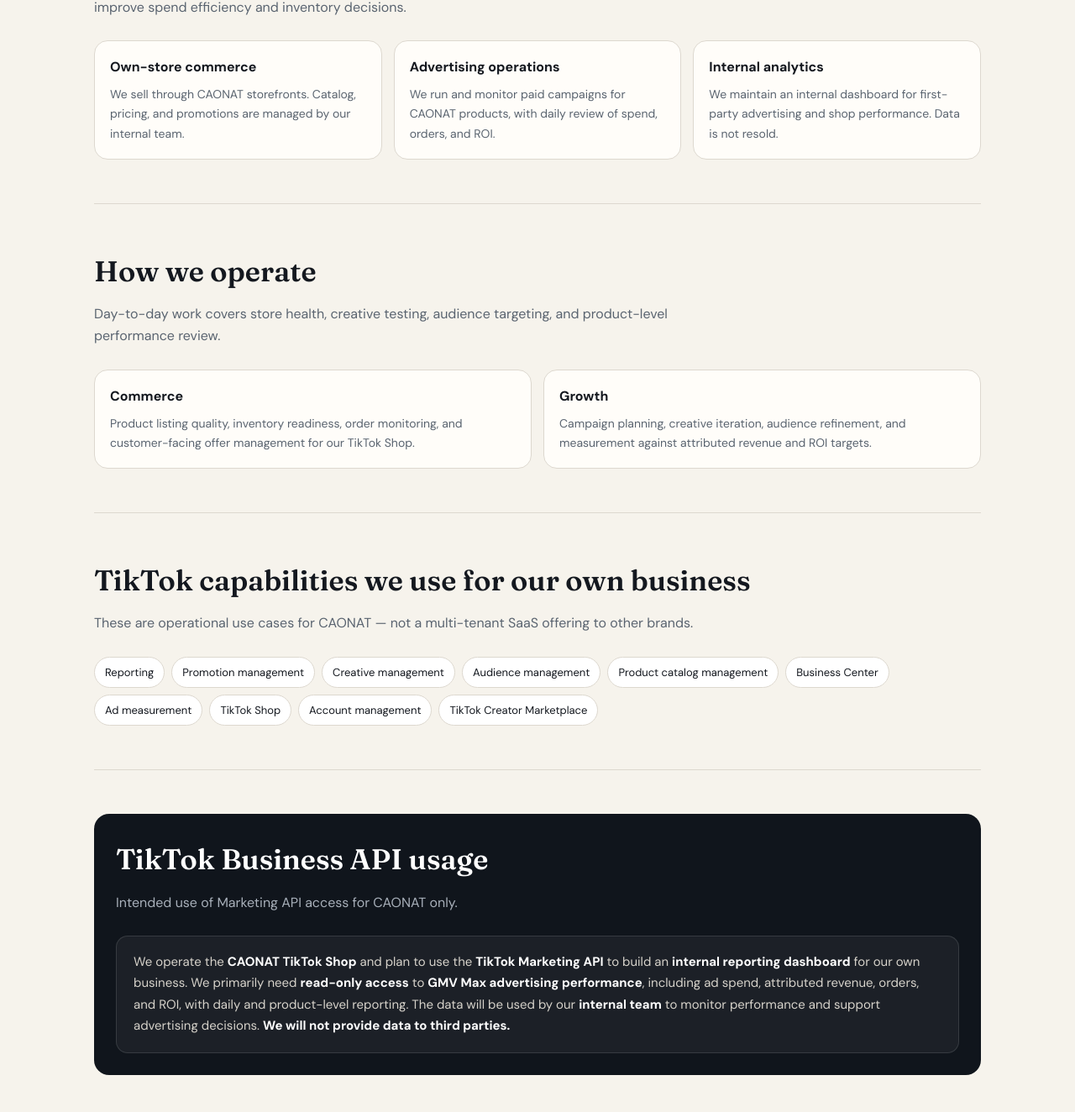
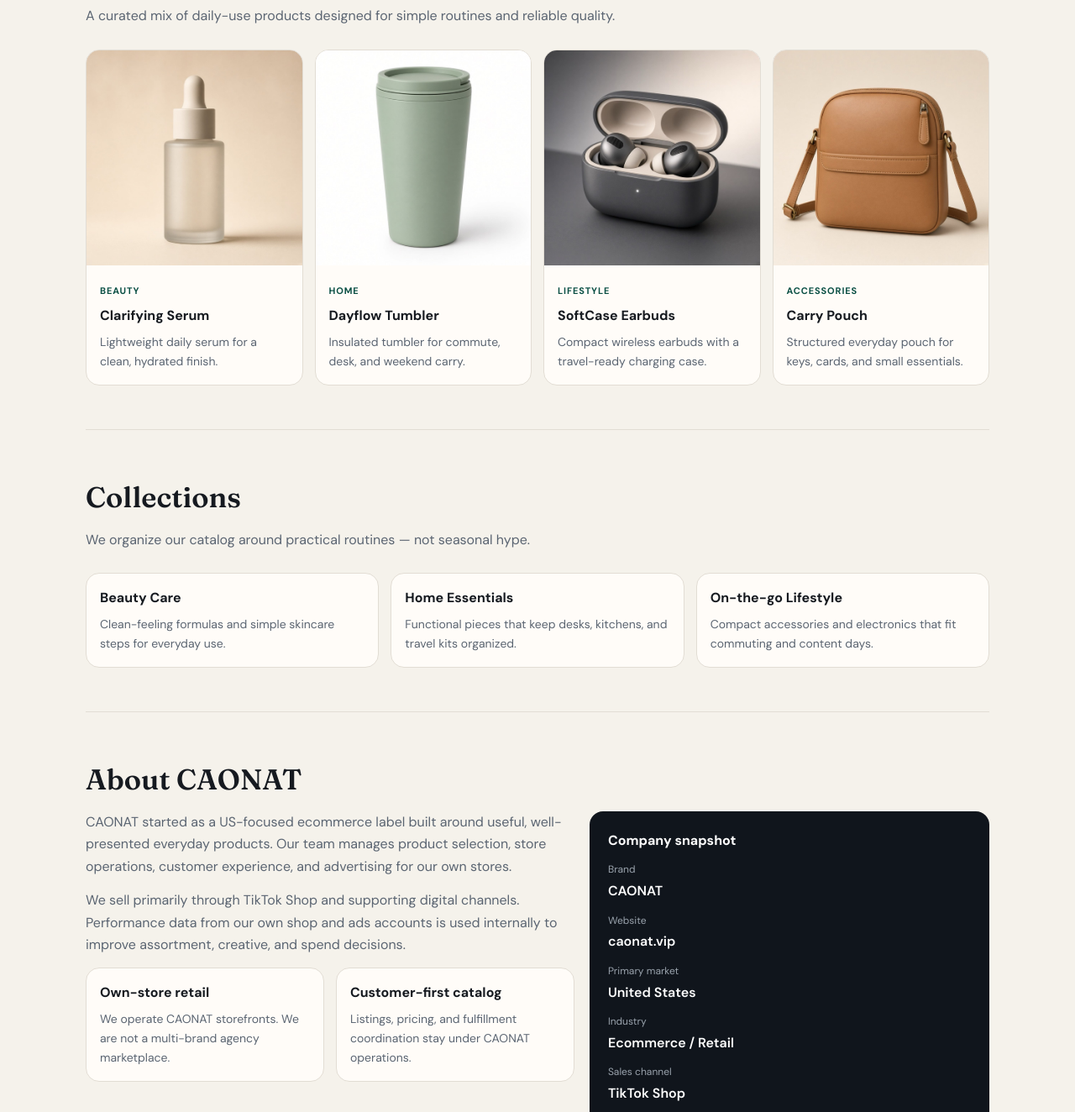
Before and after one commit to Harry-hanyu/caonat-landing, a plain HTML site: page index.html in a window 1280 px wide. Shown: the part 712-2036 px from the top of the page at 84% size. Drawn offline with Linux system fonts and the light colour scheme.

Commit message:
Refresh CAONAT brand site with product imagery and clearer ecommerce narrative.
Co-authored-by: Cursor <cursoragent@cursor.com>

```diff
--- a/index.html
+++ b/index.html
@@ -3,26 +3,28 @@
 <head>
   <meta charset="UTF-8" />
   <meta name="viewport" content="width=device-width, initial-scale=1" />
-  <title>CAONAT | US Ecommerce Brand</title>
-  <meta name="description" content="CAONAT is a United States ecommerce brand operating TikTok Shop. We sell consumer products online and use first-party data to improve advertising and catalog performance for our own stores." />
+  <title>CAONAT | Everyday Essentials for Modern Living</title>
+  <meta name="description" content="CAONAT is a United States ecommerce brand offering everyday essentials across beauty, home, and lifestyle. Shop our TikTok Shop and discover thoughtfully selected products." />
   <meta name="robots" content="index,follow" />
   <link rel="canonical" href="https://caonat.vip/" />
-  <meta property="og:title" content="CAONAT | US Ecommerce Brand" />
-  <meta property="og:description" content="United States ecommerce brand operating TikTok Shop and building internal performance tools for our own business." />
+  <meta property="og:title" content="CAONAT | Everyday Essentials for Modern Living" />
+  <meta property="og:description" content="US ecommerce brand for beauty, home, and lifestyle essentials. Available on TikTok Shop." />
   <meta property="og:url" content="https://caonat.vip/" />
   <meta property="og:type" content="website" />
+  <meta property="og:image" content="https://caonat.vip/images/hero-lifestyle.jpg" />
   <link rel="preconnect" href="https://fonts.googleapis.com" />
   <link rel="preconnect" href="https://fonts.gstatic.com" crossorigin />
   <link href="https://fonts.googleapis.com/css2?family=DM+Sans:opsz,wght@9..40,400;9..40,500;9..40,600;9..40,700&family=Fraunces:opsz,wght@9..144,500;9..144,600&display=swap" rel="stylesheet" />
   <style>
     :root {
-      --ink: #14181f;
-      --muted: #5a6470;
-      --line: #ddd8cf;
-      --bg: #f6f3ec;
-      --card: #fffdf9;
+      --ink: #161a20;
+      --muted: #5b6572;
+      --line: #e2ddd4;
+      --bg: #f5f2eb;
+      --card: #fffcf8;
       --accent: #0f6b5c;
-      --accent-2: #c45c26;
+      --accent-deep: #0a4f44;
+      --warm: #c45c26;
       --dark: #10151c;
     }
     * { box-sizing: border-box; }
@@ -30,108 +32,115 @@
     body {
       margin: 0;
       color: var(--ink);
-      background:
-        radial-gradient(1000px 520px at 0% -10%, #e7eee9 0%, transparent 55%),
-        radial-gradient(800px 420px at 100% 0%, #efe6dc 0%, transparent 50%),
-        var(--bg);
+      background: var(--bg);
       font-family: "DM Sans", system-ui, sans-serif;
       line-height: 1.65;
       font-size: 16px;
     }
     a { color: var(--accent); }
-    .wrap { width: min(1100px, 100%); margin: 0 auto; padding: 0 22px; }
+    img { max-width: 100%; display: block; }
+    .wrap { width: min(1120px, 100%); margin: 0 auto; padding: 0 22px; }
     .nav {
       display: flex; align-items: center; justify-content: space-between;
-      gap: 16px; padding: 20px 0; flex-wrap: wrap;
+      gap: 16px; padding: 18px 0; flex-wrap: wrap;
     }
     .brand {
-      font-weight: 700; letter-spacing: .08em; font-size: 15px;
+      font-weight: 700; letter-spacing: .1em; font-size: 15px;
       text-decoration: none; color: var(--ink);
     }
     .nav-links { display: flex; flex-wrap: wrap; gap: 8px 18px; font-size: 14px; }
     .nav-links a { color: var(--muted); text-decoration: none; }
     .nav-links a:hover { color: var(--ink); }
+    .btn {
+      display: inline-block; text-decoration: none;
+      background: var(--accent); color: #fff !important;
+      padding: 12px 18px; border-radius: 999px; font-weight: 600; font-size: 14px;
+    }
+    .btn.secondary {
+      background: transparent; color: var(--ink) !important;
+      border: 1px solid var(--line);
+    }
     .hero {
-      padding: 48px 0 56px;
-      border-bottom: 1px solid var(--line);
-      display: grid;
-      grid-template-columns: 1.2fr .8fr;
-      gap: 36px;
-      align-items: end;
+      display: grid; grid-template-columns: 1.05fr .95fr; gap: 28px;
+      align-items: center; padding: 28px 0 48px;
     }
     .eyebrow {
       font-size: 12px; font-weight: 700; letter-spacing: .14em;
-      text-transform: uppercase; color: var(--accent); margin: 0 0 14px;
+      text-transform: uppercase; color: var(--accent); margin: 0 0 12px;
     }
     h1 {
-      margin: 0 0 16px;
+      margin: 0 0 14px;
       font-family: "Fraunces", Georgia, serif;
-      font-size: clamp(40px, 6vw, 64px);
-      font-weight: 600; line-height: 1.05; letter-spacing: -.02em;
+      font-size: clamp(36px, 5.5vw, 56px);
+      font-weight: 600; line-height: 1.08; letter-spacing: -.02em;
     }
-    .lead { margin: 0; color: var(--muted); font-size: 18px; max-width: 38em; }
-    .hero-side {
-      background: var(--card);
-      border: 1px solid var(--line);
-      border-radius: 18px;
-      padding: 22px;
+    .lead { margin: 0 0 22px; color: var(--muted); font-size: 18px; max-width: 34em; }
+    .cta-row { display: flex; flex-wrap: wrap; gap: 10px; }
+    .hero-visual {
+      border-radius: 22px; overflow: hidden; border: 1px solid var(--line);
+      box-shadow: 0 18px 40px rgba(20, 24, 30, .08);
+      aspect-ratio: 16/10; background: #ddd;
     }
-    .hero-side dt { font-size: 12px; color: var(--muted); margin-top: 12px; }
-    .hero-side dt:first-child { margin-top: 0; }
-    .hero-side dd { margin: 2px 0 0; font-weight: 600; }
+    .hero-visual img { width: 100%; height: 100%; object-fit: cover; }
+    .trust {
+      display: flex; flex-wrap: wrap; gap: 10px 22px;
+      padding: 14px 0 8px; border-top: 1px solid var(--line);
+      border-bottom: 1px solid var(--line); color: var(--muted); font-size: 13px;
+    }
+    .trust b { color: var(--ink); }
     section { padding: 52px 0; border-bottom: 1px solid var(--line); }
     section h2 {
       margin: 0 0 10px;
       font-family: "Fraunces", Georgia, serif;
-      font-size: clamp(26px, 3.5vw, 34px);
-      font-weight: 600;
+      font-size: clamp(26px, 3.4vw, 34px); font-weight: 600;
     }
     .intro { margin: 0 0 26px; color: var(--muted); max-width: 46em; }
+    .grid-4 { display: grid; grid-template-columns: repeat(4, 1fr); gap: 14px; }
     .grid-3 { display: grid; grid-template-columns: repeat(3, 1fr); gap: 14px; }
     .grid-2 { display: grid; grid-template-columns: 1fr 1fr; gap: 14px; }
     .card {
-      background: var(--card);
-      border: 1px solid var(--line);
-      border-radius: 16px;
-      padding: 18px;
+      background: var(--card); border: 1px solid var(--line);
+      border-radius: 16px; overflow: hidden;
     }
-    .card h3 { margin: 0 0 8px; font-size: 16px; }
+    .card .body { padding: 16px; }
+    .card h3 { margin: 0 0 6px; font-size: 16px; }
     .card p { margin: 0; color: var(--muted); font-size: 14px; }
-    .chips { display: flex; flex-wrap: wrap; gap: 8px; margin-top: 8px; }
-    .chip {
-      border: 1px solid var(--line);
-      background: #fff;
-      border-radius: 999px;
-      padding: 7px 12px;
-      font-size: 13px;
-      color: var(--ink);
+    .card .pic { aspect-ratio: 1; background: #eee; }
+    .card .pic img { width: 100%; height: 100%; object-fit: cover; }
+    .tag {
+      display: inline-block; font-size: 11px; font-weight: 700;
+      letter-spacing: .08em; text-transform: uppercase;
+      color: var(--accent-deep); margin-bottom: 8px;
     }
-    .api {
-      background: var(--dark);
-      color: #e8e6e1;
-      border-radius: 18px;
-      padding: 26px;
+    .about-panel {
+      display: grid; grid-template-columns: 1.1fr .9fr; gap: 18px;
     }
-    .api h2 { color: #fff; }
-    .api .intro { color: #a8b0ba; }
-    .api-box {
-      background: rgba(255,255,255,.05);
-      border: 1px solid rgba(255,255,255,.12);
-      border-radius: 14px;
-      padding: 18px 20px;
-      font-size: 15px;
-      line-height: 1.7;
-      color: #d7d3cb;
+    .facts {
+      background: var(--dark); color: #e8e6e1; border-radius: 16px; padding: 22px;
     }
-    .api-box strong { color: #fff; }
+    .facts h3 { margin: 0 0 12px; color: #fff; font-size: 16px; }
+    .facts dl { margin: 0; }
+    .facts dt { font-size: 12px; color: #9aa3ad; margin-top: 12px; }
+    .facts dt:first-child { margin-top: 0; }
+    .facts dd { margin: 2px 0 0; font-weight: 600; color: #fff; }
+    .api-note {
+      background: #fff; border: 1px dashed var(--line); border-radius: 14px;
+      padding: 16px 18px; color: var(--muted); font-size: 14px;
+    }
+    .api-note strong { color: var(--ink); }
     footer {
-      padding: 28px 0 40px;
-      display: flex; flex-wrap: wrap; justify-content: space-between; gap: 12px;
+      padding: 28px 0 42px;
+      display: flex; flex-wrap: wrap; justify-content: space-between; gap: 14px;
       font-size: 13px; color: var(--muted);
     }
     footer a { color: var(--ink); text-decoration: none; font-weight: 600; margin-right: 14px; }
-    @media (max-width: 860px) {
-      .hero, .grid-3, .grid-2 { grid-template-columns: 1fr; }
+    @media (max-width: 900px) {
+      .hero, .about-panel, .grid-4, .grid-3, .grid-2 { grid-template-columns: 1fr 1fr; }
+      .hero { grid-template-columns: 1fr; }
+      .about-panel { grid-template-columns: 1fr; }
+    }
+    @media (max-width: 560px) {
+      .grid-4, .grid-3, .grid-2 { grid-template-columns: 1fr; }
     }
   </style>
 </head>
@@ -140,10 +149,10 @@
     <header class="nav">
       <a class="brand" href="/">CAONAT</a>
       <nav class="nav-links" aria-label="Primary">
+        <a href="#products">Products</a>
+        <a href="#collections">Collections</a>
         <a href="#about">About</a>
-        <a href="#operations">Operations</a>
-        <a href="#integrations">Platform Use</a>
-        <a href="#api">API Use</a>
+        <a href="#shop">Shop</a>
         <a href="#contact">Contact</a>
         <a href="/privacy.html">Privacy</a>
         <a href="/terms.html">Terms</a>
@@ -152,116 +161,153 @@
 
     <section class="hero">
       <div>
-        <p class="eyebrow">United States · Ecommerce</p>
-        <h1>CAONAT</h1>
+        <p class="eyebrow">United States · Ecommerce Brand</p>
+        <h1>Everyday essentials, thoughtfully selected.</h1>
         <p class="lead">
-          CAONAT is a US ecommerce brand. We operate our own TikTok Shop and sell consumer products
-          online. Our internal team builds reporting and advertising workflows only for CAONAT-owned stores —
-          not as a third-party agency product.
+          CAONAT is a US ecommerce brand for modern daily living — beauty care, home essentials,
+          and lifestyle accessories. We operate our own TikTok Shop and serve customers across the United States.
         </p>
+        <div class="cta-row">
+          <a class="btn" href="#products">Explore products</a>
+          <a class="btn secondary" href="#shop">Shop on TikTok</a>
+        </div>
       </div>
-      <dl class="hero-side">
-        <dt>Legal / brand</dt><dd>CAONAT</dd>
-        <dt>Website</dt><dd>caonat.vip</dd>
-        <dt>Primary market</dt><dd>United States</dd>
-        <dt>Industry</dt><dd>Ecommerce / Retail</dd>
-        <dt>Channel</dt><dd>TikTok Shop &amp; digital advertising</dd>
-      </dl>
+      <div class="hero-visual">
+        <img src="/images/hero-lifestyle.jpg" width="1200" height="750" alt="CAONAT everyday essentials lifestyle flatlay" />
+      </div>
+    </section>
+
+    <div class="trust">
+      <div><b>Market</b> United States</div>
+      <div><b>Channel</b> TikTok Shop + digital commerce</div>
+      <div><b>Model</b> Own-brand retail</div>
+      <div><b>Focus</b> Beauty · Home · Lifestyle</div>
+    </div>
+
+    <section id="products">
+      <h2>Featured products</h2>
+      <p class="intro">A curated mix of daily-use products designed for simple routines and reliable quality.</p>
+      <div class="grid-4">
+        <article class="card">
+          <div class="pic"><img src="/images/product-serum.jpg" width="600" height="600" alt="CAONAT clarifying serum bottle" loading="lazy" /></div>
+          <div class="body">
+            <div class="tag">Beauty</div>
+            <h3>Clarifying Serum</h3>
+            <p>Lightweight daily serum for a clean, hydrated finish.</p>
+          </div>
+        </article>
+        <article class="card">
+          <div class="pic"><img src="/images/product-tumbler.jpg" width="600" height="600" alt="CAONAT insulated tumbler" loading="lazy" /></div>
+          <div class="body">
+            <div class="tag">Home</div>
+            <h3>Dayflow Tumbler</h3>
+            <p>Insulated tumbler for commute, desk, and weekend carry.</p>
+          </div>
+        </article>
+        <article class="card">
+          <div class="pic"><img src="/images/product-earbuds.jpg" width="600" height="600" alt="CAONAT wireless earbuds" loading="lazy" /></div>
+          <div class="body">
+            <div class="tag">Lifestyle</div>
+            <h3>SoftCase Earbuds</h3>
+            <p>Compact wireless earbuds with a travel-ready charging case.</p>
+          </div>
+        </article>
+        <article class="card">
+          <div class="pic"><img src="/images/product-pouch.jpg" width="600" height="600" alt="CAONAT crossbody pouch" loading="lazy" /></div>
+          <div class="body">
+            <div class="tag">Accessories</div>
+            <h3>Carry Pouch</h3>
+            <p>Structured everyday pouch for keys, cards, and small essentials.</p>
+          </div>
+        </article>
+      </div>
+    </section>
+
+    <section id="collections">
+      <h2>Collections</h2>
+      <p class="intro">We organize our catalog around practical routines — not seasonal hype.</p>
+      <div class="grid-3">
+        <div class="card"><div class="body">
+          <h3>Beauty Care</h3>
+          <p>Clean-feeling formulas and simple skincare steps for everyday use.</p>
+        </div></div>
+        <div class="card"><div class="body">
+          <h3>Home Essentials</h3>
+          <p>Functional pieces that keep desks, kitchens, and travel kits organized.</p>
+        </div></div>
+        <div class="card"><div class="body">
+          <h3>On-the-go Lifestyle</h3>
+          <p>Compact accessories and electronics that fit commuting and content days.</p>
+        </div></div>
+      </div>
     </section>
 
     <section id="about">
-      <h2>About the business</h2>
-      <p class="intro">
-        We focus on product selection, store operations, customer fulfillment coordination, and paid
-        advertising for our own catalog. Performance data is used by CAONAT operators and managers to
-        improve spend efficiency and inventory decisions.
-      </p>
-      <div class="grid-3">
-        <div class="card">
-          <h3>Own-store commerce</h3>
-          <p>We sell through CAONAT storefronts. Catalog, pricing, and promotions are managed by our internal team.</p>
+      <h2>About CAONAT</h2>
+      <div class="about-panel">
+        <div>
+          <p class="intro" style="margin-bottom:14px">
+            CAONAT started as a US-focused ecommerce label built around useful, well-presented everyday products.
+            Our team manages product selection, store operations, customer experience, and advertising for our own stores.
+          </p>
+          <p class="intro" style="margin-bottom:14px">
+            We sell primarily through TikTok Shop and supporting digital channels. Performance data from our own shop and
+            ads accounts is used internally to improve assortment, creative, and spend decisions.
+          </p>
+          <div class="grid-2">
+            <div class="card"><div class="body">
+              <h3>Own-store retail</h3>
+              <p>We operate CAONAT storefronts. We are not a multi-brand agency marketplace.</p>
+            </div></div>
+            <div class="card"><div class="body">
+              <h3>Customer-first catalog</h3>
+              <p>Listings, pricing, and fulfillment coordination stay under CAONAT operations.</p>
+            </div></div>
+          </div>
         </div>
-        <div class="card">
-          <h3>Advertising operations</h3>
-          <p>We run and monitor paid campaigns for CAONAT products, with daily review of spend, orders, and ROI.</p>
-        </div>
-        <div class="card">
-          <h3>Internal analytics</h3>
-          <p>We maintain an internal dashboard for first-party advertising and shop performance. Data is not resold.</p>
-        </div>
+        <aside class="facts">
+          <h3>Company snapshot</h3>
+          <dl>
+            <dt>Brand</dt><dd>CAONAT</dd>
+            <dt>Website</dt><dd>caonat.vip</dd>
+            <dt>Primary market</dt><dd>United States</dd>
+            <dt>Industry</dt><dd>Ecommerce / Retail</dd>
+            <dt>Sales channel</dt><dd>TikTok Shop</dd>
+            <dt>Business email</dt><dd>caonat@caonat.vip</dd>
+          </dl>
+        </aside>
       </div>
     </section>
 
-    <section id="operations">
-      <h2>How we operate</h2>
-      <p class="intro">Day-to-day work covers store health, creative testing, audience targeting, and product-level performance review.</p>
-      <div class="grid-2">
-        <div class="card">
-          <h3>Commerce</h3>
-          <p>Product listing quality, inventory readiness, order monitoring, and customer-facing offer management for our TikTok Shop.</p>
-        </div>
-        <div class="card">
-          <h3>Growth</h3>
-          <p>Campaign planning, creative iteration, audience refinement, and measurement against attributed revenue and ROI targets.</p>
-        </div>
-      </div>
-    </section>
-
-    <section id="integrations">
-      <h2>TikTok capabilities we use for our own business</h2>
+    <section id="shop">
+      <h2>Shop with us</h2>
       <p class="intro">
-        These are operational use cases for CAONAT — not a multi-tenant SaaS offering to other brands.
+        Find CAONAT products on TikTok Shop. For partnership or wholesale questions, email our team and we will route your request.
       </p>
-      <div class="chips">
-        <span class="chip">Reporting</span>
-        <span class="chip">Promotion management</span>
-        <span class="chip">Creative management</span>
-        <span class="chip">Audience management</span>
-        <span class="chip">Product catalog management</span>
-        <span class="chip">Business Center</span>
-        <span class="chip">Ad measurement</span>
-        <span class="chip">TikTok Shop</span>
-        <span class="chip">Account management</span>
-        <span class="chip">TikTok Creator Marketplace</span>
-      </div>
-    </section>
-
-    <section id="api" style="border-bottom:0;padding-bottom:24px">
-      <div class="api">
-        <h2>TikTok Business API usage</h2>
-        <p class="intro">Intended use of Marketing API access for CAONAT only.</p>
-        <div class="api-box">
-          We operate the <strong>CAONAT TikTok Shop</strong> and plan to use the
-          <strong>TikTok Marketing API</strong> to build an <strong>internal reporting dashboard</strong>
-          for our own business. We primarily need <strong>read-only access</strong> to
-          <strong>GMV Max advertising performance</strong>, including ad spend, attributed revenue,
-          orders, and ROI, with daily and product-level reporting. The data will be used by our
-          <strong>internal team</strong> to monitor performance and support advertising decisions.
-          <strong>We will not provide data to third parties.</strong>
-        </div>
+      <div class="cta-row">
+        <a class="btn" href="https://www.tiktok.com/shop" target="_blank" rel="noopener">Open TikTok Shop</a>
+        <a class="btn secondary" href="mailto:caonat@caonat.vip">Email CAONAT</a>
       </div>
     </section>
 
     <section id="contact">
       <h2>Contact</h2>
       <p class="intro">
-        Business inquiries related to CAONAT store operations and developer verification:
-        <a href="mailto:hello@caonat.vip">hello@caonat.vip</a>
+        Business and customer inquiries: <a href="mailto:caonat@caonat.vip">caonat@caonat.vip</a>
       </p>
-      <div class="card">
-        <h3>Company facts for verification</h3>
-        <p>
-          Brand: CAONAT<br />
-          Website: <a href="https://caonat.vip">https://caonat.vip</a><br />
-          Primary operating country: United States<br />
-          Vertical: Ecommerce<br />
-          Data use: Internal only / no third-party redistribution
-        </p>
+      <div class="api-note">
+        <strong>Developer note (internal systems):</strong>
+        CAONAT uses TikTok Marketing API access only for our own shop advertising reporting
+        (read-only GMV Max performance such as spend, attributed revenue, orders, and ROI).
+        Data is used by our internal team and is not provided to third parties.
       </div>
     </section>
 
     <footer>
-      <div>© <span id="y"></span> CAONAT. All rights reserved.</div>
+      <div>
+        © <span id="y"></span> CAONAT. All rights reserved.<br />
+        United States ecommerce brand · <a href="mailto:caonat@caonat.vip">caonat@caonat.vip</a>
+      </div>
       <div>
         <a href="/privacy.html">Privacy Policy</a>
         <a href="/terms.html">Terms of Use</a>
```
Also changed, not shown: privacy.html (+1 -1 lines), terms.html (+2 -2 lines), images/hero-lifestyle.jpg (added), images/product-earbuds.jpg (added), images/product-pouch.jpg (added), images/product-serum.jpg (added), images/product-tumbler.jpg (added).
